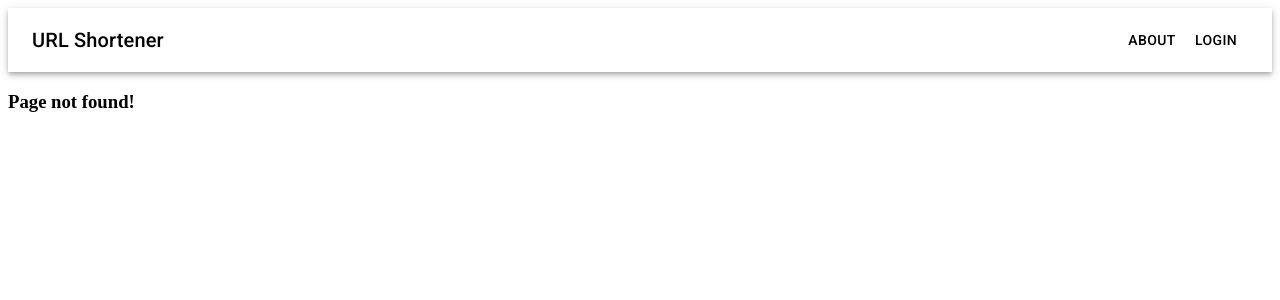
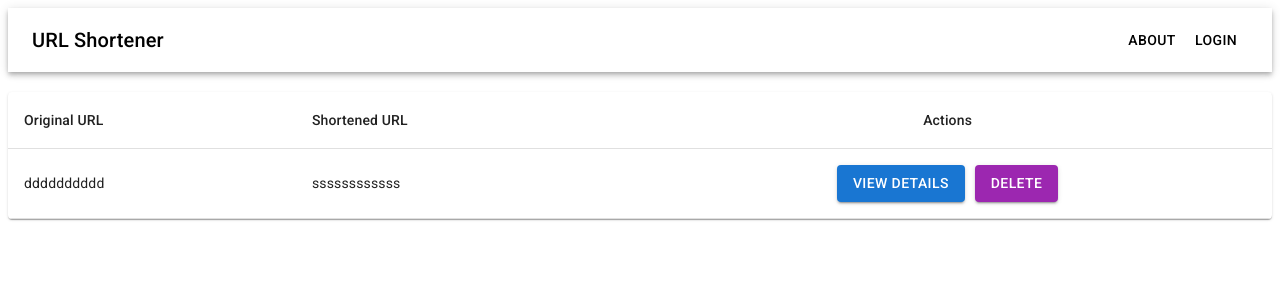
Before and after one commit to chmilkka/UrlShortener, a React (Create React App) app in the folder UrlShortener.Client/url-shortener-ui/: page /urls in a window 1280 px wide. Before the commit this address had no page. Shown: the top 300 px of the page. Built offline with nearby package versions, Linux system fonts and the light colour scheme.

Commit message:
added table layout for urls page

```diff
--- a/UrlShortener.Client/url-shortener-ui/src/pages/AboutPage.jsx
+++ b/UrlShortener.Client/url-shortener-ui/src/pages/AboutPage.jsx
@@ -1,5 +1,5 @@
 import React from "react";
-import { Button, Typography, Box } from "@mui/material";
+import { Typography, Box } from "@mui/material";
 
 const AboutPage = () => {
   return (
--- /dev/null
+++ b/UrlShortener.Client/url-shortener-ui/src/pages/ShortUrlsTablePage.jsx
@@ -0,0 +1,53 @@
+import React from "react";
+import {
+  Table,
+  TableBody,
+  TableCell,
+  TableContainer,
+  TableHead,
+  TableRow,
+  Paper,
+  Button,
+} from "@mui/material";
+
+const ShortUrlsTablePage = () => {
+    return (
+    <TableContainer component={Paper} style={{ marginTop: "20px" }}>
+      <Table>
+        <TableHead>
+          <TableRow>
+            <TableCell>Original URL</TableCell>
+            <TableCell>Shortened URL</TableCell>
+            <TableCell align="center">Actions</TableCell>
+          </TableRow>
+        </TableHead>
+        <TableBody>
+            <TableRow>
+              <TableCell>dddddddddd</TableCell>
+              <TableCell>
+                <a  target="_blank" rel="noopener noreferrer">
+                    ssssssssssss
+                </a>
+              </TableCell>
+                <TableCell align="center">
+                  <Button
+                    variant="contained"
+                    color="primary"
+                    style={{ marginRight: "10px" }}
+                  >
+                    View Details
+                  </Button>
+                  <Button
+                    variant="contained"
+                    color="secondary"
+                  >
+                    Delete
+                  </Button>
+                </TableCell>
+            </TableRow>
+        </TableBody>
+      </Table>
+    </TableContainer>
+  );
+}
+export default ShortUrlsTablePage;
--- a/UrlShortener.Client/url-shortener-ui/src/routes/AppRouter.jsx
+++ b/UrlShortener.Client/url-shortener-ui/src/routes/AppRouter.jsx
@@ -4,14 +4,16 @@ import LoginPage from '../pages/LoginPage';
 import RegisterPage from '../pages/RegisterPage';
 import NotFoundPage from '../pages/NotFoundPage';
 import AboutPage from '../pages/AboutPage';
+import ShortUrlsTablePage from '../pages/ShortUrlsTablePage';
 
 const AllRoutes = () => {
     return (
         <Routes>
-            <Route index replace element={<Navigate to="/login"/>}/>
+            <Route index replace element={<Navigate to="/urls"/>}/>
             <Route path ="/login" element={<LoginPage/>}/>
             <Route path ="/register" element={<RegisterPage/>}/>
             <Route path ="/about" element={<AboutPage/>}/>
+            <Route path ="/urls" element={<ShortUrlsTablePage/>}/>
             <Route path='*'element={<NotFoundPage/>}/>
         </Routes>
     );
```
